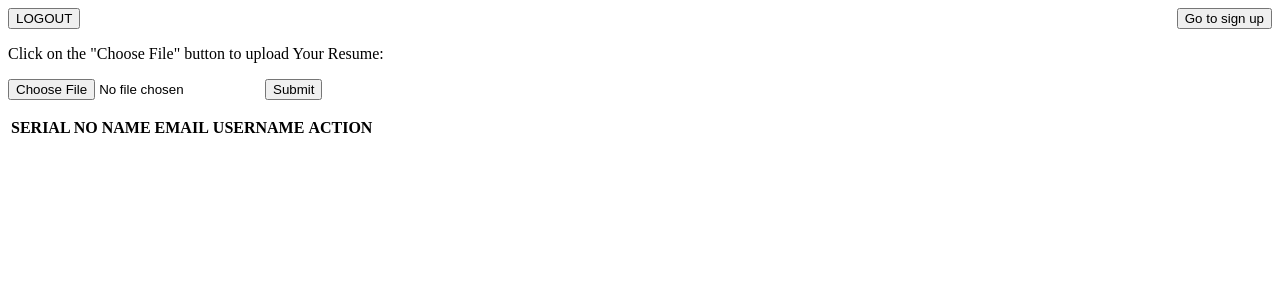
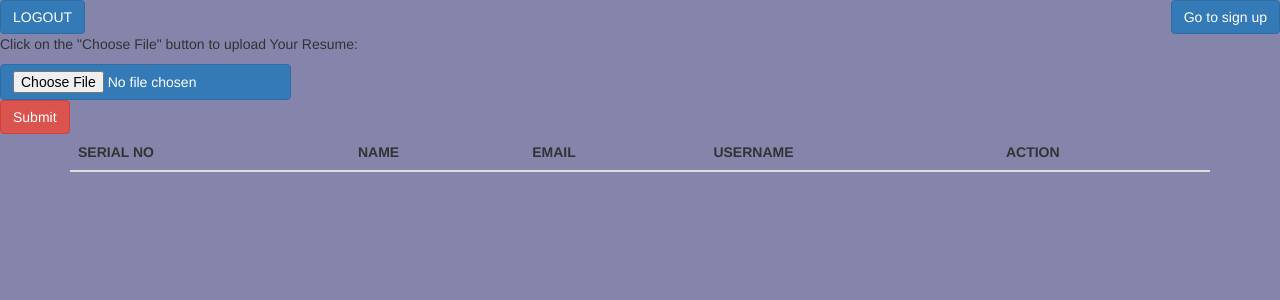
Before and after one commit to AzharUddinSheikh/SimpleWebApp, a Flask app: template MY PROJECT/webapp/templates/dashboard.html in a window 1280 px wide. Shown: the top 300 px of the page. Run offline with Flask 2, Linux system fonts and the light colour scheme; the template is opened without the code that fills it, so the values that code supplies are empty; some libraries are stand-ins or nearby versions.

Commit message:
delete button modified asking permission for delete

```diff
--- a/MY PROJECT/webapp/templates/dashboard.html
+++ b/MY PROJECT/webapp/templates/dashboard.html
@@ -1,3 +1,16 @@
+<!DOCTYPE html>
+<html lang="en">
+
+<head>
+    <title>DashBoard</title>
+    <meta charset="utf-8">
+    <meta name="viewport" content="width=device-width, initial-scale=1">
+    <link rel="stylesheet" href="https://maxcdn.bootstrapcdn.com/bootstrap/3.4.1/css/bootstrap.min.css">
+    <script src="https://ajax.googleapis.com/ajax/libs/jquery/3.5.1/jquery.min.js"></script>
+    <script src="https://maxcdn.bootstrapcdn.com/bootstrap/3.4.1/js/bootstrap.min.js"></script>
+</head>
+
+<body style="background-color:rgb(133, 133, 172);">
     <a href="/logout"><button type="button" class="btn btn-primary">LOGOUT</button></a>
 
 
@@ -7,8 +20,8 @@
         <p>Click on the "Choose File" button to upload Your Resume:</p>
 
         <form action="/uploader" method="POST" enctype="multipart/form-data">
-        <input type="file" id="myFile" name="file">
-        <input type="submit">
+            <input class="btn btn-primary" type="file" id="myFile" name="file">
+            <input class="btn btn-danger" type="submit">
         </form>
         <div>
 
@@ -21,7 +34,7 @@
             {% endwith %}
         </div>
 
-    <div>
+        <div class="container">
 
             <table class="table table-striped table-dark ">
 
@@ -42,13 +55,57 @@
                         <td>{{post.email}}</td>
                         <td>{{post.username}}</td>
                         <td>
-                        <button class="btn btn-primary">EDIT</button>
-                        <a href="/delete/{{post.sno}}"><button class="delete btn btn-sm btn-danger">DELETE</button></a>
+                            <button type="button" class="btn btn-info btn-lg" data-toggle="modal"
+                                data-target="#myModal">EDIT</button>
+                            <a href="/delete/{{post.sno}}"><button class="btn btn-info btn-danger"
+                                    onclick="return confirm('Are you sure to delete?')">DELETE</button></a>
                         </td>
 
                     </tr>
                     {% endfor %}
                 </tbody>
             </table>
+
+            <div id="myModal" class="modal fade" role="dialog">
+                <div class="modal-dialog">
+
+                    <!-- Modal content-->
+                    <div class="modal-content">
+                        <div class="modal-header">
+                            <button type="button" class="close" data-dismiss="modal">&times;</button>
+                            <h4 style="background-color:powderblue;" class=" modal-title">Update your Existing
+                                Information
+                            </h4>
+
+                            <div class="modal-body">
+                                <table>
+                                    <thead>
+                                    </thead>
+                                    <tbody class="table">
+                                        <tr>
+                                            <td>1</td>
+                                            <td>2</td>
+                                        </tr>
+                                        <tr>
+                                            <td>3</td>
+                                            <td>4</td>
+                                        </tr>
+                                    </tbody>
+                                </table>
+                            </div>
+
+
+                            <div class="modal-footer">
+                                <button type="button" class="btn btn-default" data-dismiss="modal">Close</button>
                             </div>
                         </div>
+                    </div>
+
+                </div>
+            </div>
+
+
+
+        </div>
+    </div>
+</body>
```
Lines whose indentation alone changed are shown as unchanged.
